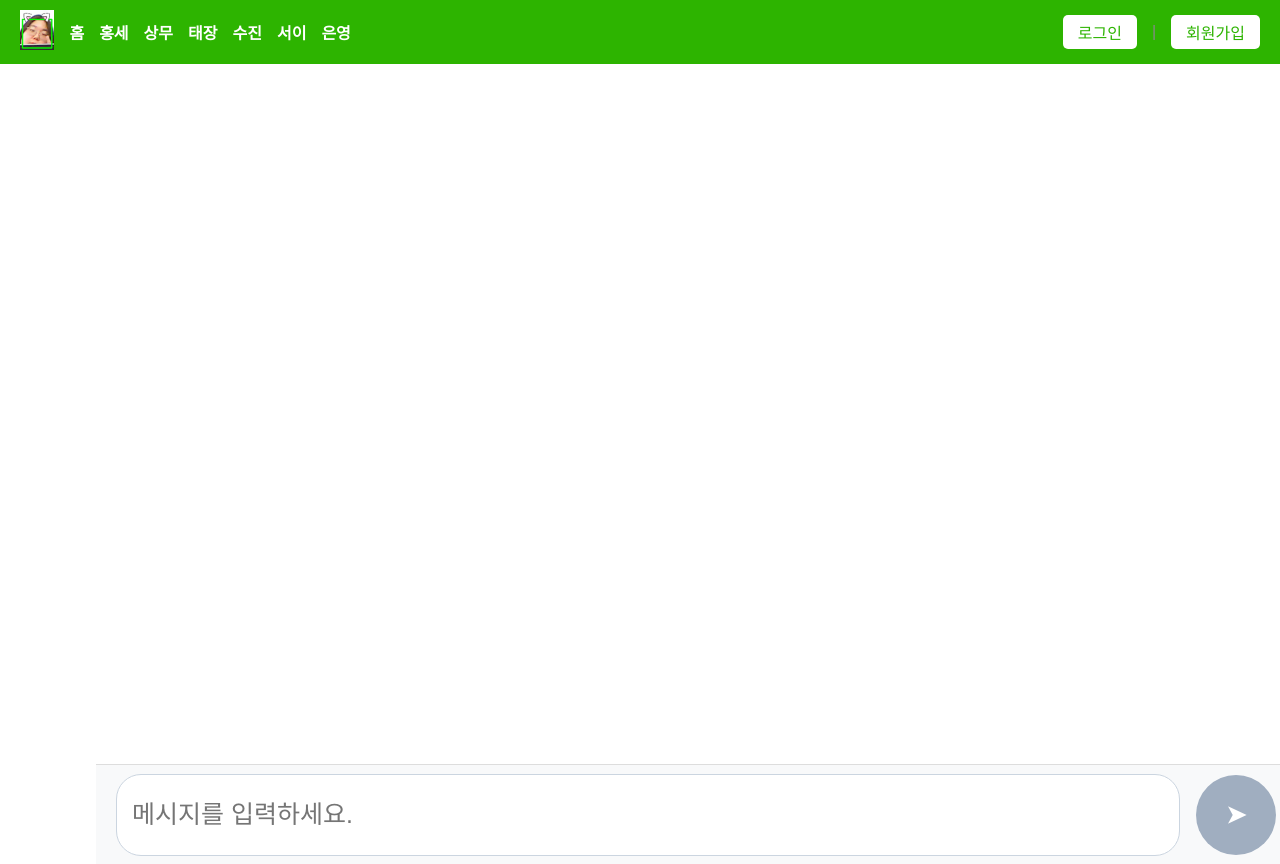
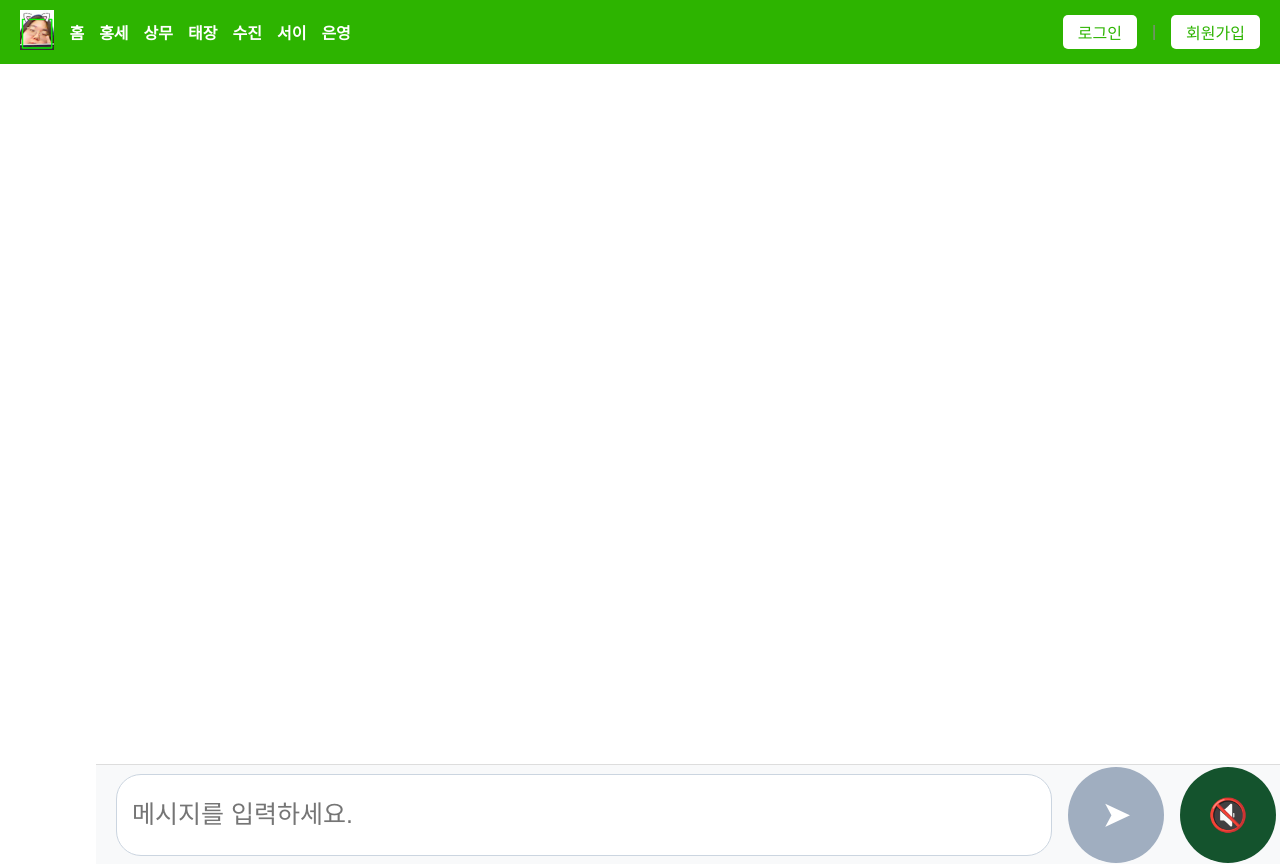
Before and after one commit to HexagonLab-s-SilverPlus/react, a React (Create React App) app: page /chat in a window 1280 px wide. Shown: the top 864 px of the page. Built offline with nearby package versions, Linux system fonts and the light colour scheme.

Commit message:
feat: 메시지 전송 시 스크롤 자동 내려감, 엔터키 다운으로 전송 구현

```diff
--- a/src/pages/ey/chat/ChatPage.js
+++ b/src/pages/ey/chat/ChatPage.js
@@ -1,4 +1,5 @@
-import React, { useState } from 'react';
+/* eslint-disable no-unused-vars */
+import React, { useState, useRef, useEffect } from 'react';
 import { useLocation } from 'react-router-dom';
 import './ChatPage.css';
 import Container from './Container.js';
@@ -15,6 +16,8 @@ function ChatPage() {
       : []
   ); // 초기 메시지 설정
   const [inputText, setInputText] = useState(''); // 새 입력값 관리
+
+  const chatEndRef = useRef(null); // 스크롤을 제어할 참조
 
   // AI 응답 생성 함수
   function getAiResponse(userMessage) {
@@ -42,6 +45,17 @@ function ChatPage() {
     setInputText(''); // 입력창 초기화
   };
 
+  const handleKeyDown = (e) => {
+    if(e.key === 'Enter'){
+        e.preventDefault();
+        handleSendMessage();
+    }
+  }
+  // 메시지가 추가될 때 스크롤을 최신 메시지로 이동
+  useEffect(() => {
+    chatEndRef.current?.scrollIntoView({ behavior: 'smooth' });
+  }, [messages]);
+
   return (
     <Container>
       <div className="chat-container">
@@ -65,6 +79,8 @@ function ChatPage() {
             }
             return null; // 홀수 인덱스 메시지는 렌더링하지 않음 (AI 메시지 이미 처리됨)
           })}
+          {/* 스크롤 참조 요소 */}
+          <div ref={chatEndRef}></div>
         </div>
         {/* 입력창 */}
         <div className="input-container">
@@ -75,6 +91,7 @@ function ChatPage() {
             aria-label="대화 입력창"
             value={inputText}
             onChange={handleInputChange}
+            onKeyDown={handleKeyDown} // Enter 키 핸들러 추가
           />
           <button
             className="send-button"
@@ -84,6 +101,16 @@ function ChatPage() {
           >
             <span className="arrow-icon">➤</span>
           </button>
+
+          <button
+            className="mic-button button" // 공통 클래스 추가
+            aria-label="음소거 버튼"
+            onClick={() => {
+              console.log('Mic button clicked');
+            }}
+          >
+            <span className="mic-icon">🔇</span>
+          </button>
         </div>
       </div>
     </Container>
--- a/src/pages/ey/chat/EYmain.css
+++ b/src/pages/ey/chat/EYmain.css
@@ -1,6 +1,56 @@
-/* EYmain.css */
+/* 버튼 기본 스타일 초기화 */
+.button {
+  display: flex;
+  align-items: center;
+  justify-content: center;
+  width: 96px; /* 버튼 크기 */
+  height: 96px; /* 버튼 크기 */
+  border: none;
+  border-radius: 50%;
+  background-color: #14532D; /* 버튼 배경색 */
+  color: #ffffff; /* 버튼 아이콘 색상 */
+  font-size: 32px; /* 아이콘 크기 */
+  cursor: pointer;
+  outline: none;
+  padding: 0; /* 패딩 초기화 */
+  margin: 0; /* 마진 초기화 */
+  box-sizing: border-box; /* 크기 계산 통일 */
+  transition: background-color 0.3s; /* 부드러운 호버 효과 */
+}
 
-  /* 반응형 여백 추가 */
+/* 아이콘 스타일 */
+.mic-icon,
+.arrow-icon {
+  font-size: 32px; /* 아이콘 크기 */
+  font-weight: bold; /* 아이콘 두께 */
+  line-height: 1; /* 아이콘 정렬 */
+  display: flex;
+  align-items: center;
+  justify-content: center;
+}
+
+/* 더 구체적인 선택자 */
+.input-container .send-button,
+.input-container .mic-button {
+  width: 96px;
+  height: 96px;
+  padding: 0;
+  margin: 0;
+}
+
+/* 버튼 hover 효과 */
+.button:hover {
+  background-color: #276749; /* 버튼 호버 효과 색상 */
+}
+
+/* 비활성화 상태 버튼 스타일 */
+.send-button:disabled {
+  background-color: #A0AEC0; /* 비활성화된 버튼 배경색 */
+  cursor: not-allowed; /* 클릭 불가 상태 */
+}
+
+
+/* 추가 스타일이 필요하면 여기에 작성 */
 .welcome-container {
   display: flex;
   flex-direction: column;
@@ -10,11 +60,11 @@
   padding: 20px;
   box-sizing: border-box;
   margin: 0 auto; /* 가운데 정렬 */
-  max-width: calc(100% - 100px); /* 좌우 여백 합산 (341 * 2) */
+  max-width: calc(100% - 100px); /* 좌우 여백 합산 */
 }
 
 .welcome-title {
-    font-size: 60px; /* 피그마 기준 제목 폰트 크기 */
+  font-size: 60px; /* 제목 폰트 크기 */
   color: #14532D; /* 제목 텍스트 색상 */
   text-align: center;
   margin-bottom: 20px;
@@ -22,7 +72,7 @@
 }
 
 .welcome-description {
-    font-size: 28px; /* 피그마 기준 설명 폰트 크기 */
+  font-size: 28px; /* 설명 폰트 크기 */
   color: #4A5568; /* 설명 텍스트 색상 */
   text-align: center;
   margin-bottom: 40px;
@@ -35,46 +85,11 @@
 }
 
 .text-input {
-    width: 926px; /* 피그마 기준 인풋창 너비 */
-    height: 96px; /* 피그마 기준 인풋창 높이 */
+  width: 926px; /* 인풋창 너비 */
+  height: 96px; /* 인풋창 높이 */
   padding: 0 20px;
   font-size: 28px; /* 인풋창 텍스트 크기 */
   border: 1px solid #CBD5E0; /* 입력창 테두리 색상 */
   border-radius: 50px;
   outline: none;
 }
-
-  .send-button,
-  .mic-button {
-    display: flex;
-    align-items: center;
-    justify-content: center;
-    width: 96px; /* 버튼 크기 */
-    height: 96px; /* 버튼 크기 */
-    border: none;
-    border-radius: 50%;
-    background-color: #14532D; /* 버튼 배경색 */
-    color: #ffffff; /* 버튼 아이콘 색상 */
-    font-size: 32px; /* 버튼 아이콘 크기 */
-    cursor: pointer;
-    outline: none;
-  }
-
-  .send-button:hover,
-  .mic-button:hover {
-    background-color: #276749; /* 버튼 호버 효과 색상 */
-  }
-
-  .arrow-icon {
-    font-weight: bold;
-  }
-
-  .mic-icon {
-    font-size: 28px;
-  }
-
-  /* 비활성화 상태 버튼 스타일 */
-.send-button:disabled {
-    background-color: #A0AEC0; /* 비활성화된 버튼 배경색 */
-    cursor: not-allowed; /* 클릭 불가 상태 */
-  }
--- a/src/pages/ey/chat/EYmain.js
+++ b/src/pages/ey/chat/EYmain.js
@@ -1,37 +1,57 @@
 // src/pages/ey/EYmain.js
 import React, { useState } from 'react';
-import { Link } from 'react-router-dom';
+import { Link, useNavigate } from 'react-router-dom';
 import './EYmain.css'; // 스타일링을 위한 CSS 파일 import
 import Container from './Container.js';
-
 
 function EYmain() {
   // 입력 상태 관리
   const [inputText, setInputText] = useState('');
+  const navigate = useNavigate(); // useNavigate 훅 초기화
 
   // 입력값 변경 시 상태 업데이트
   const handleInputChange = (e) => {
     setInputText(e.target.value);
   };
 
+  // 메시지 전송 함수
+  const handleSend = () => {
+    if (!inputText.trim()) return; // 빈 입력값 방지
+    console.log('InputText:', inputText);
+    navigate('/chat', { state: { userMessage: inputText } }); // 페이지이동
+    setInputText(''); // 입력창 초기화
+  };
+
+  // Enter 키 감지 핸들러
+  const handleKeyDown = (e) => {
+    if(e.key === 'Enter'){
+      e.preventDefault(); // 기본 Enter 키 동작 방지 (예: 폼 제출)
+      handleSend(); // 메시지 전송
+    }
+  }
   return (
     <Container>
       <div className="welcome-container">
-      <h1 className="welcome-title">점심은 드셨나요?<br />오늘 드신 점심메뉴를 이야기해주세요!</h1>
-      <p className="welcome-description">말씀해 주시면 목소리가 자동으로 입력됩니다. 편하게 대화해 보세요.</p>
+        <h1 className="welcome-title">
+          점심은 드셨나요?<br />오늘 드신 점심메뉴를 이야기해주세요!
+        </h1>
+        <p className="welcome-description">
+          말씀해 주시면 목소리가 자동으로 입력됩니다. 편하게 대화해 보세요.
+        </p>
         <div className="input-container">
           <input
             type="text"
             placeholder="오늘 날씨가 참 좋네."
             className="text-input"
             aria-label="대화 입력창"
-          value={inputText} // 입력값 상태 연결
-          onChange={handleInputChange} // 입력값 변경 이벤트 처리
+            value={inputText}
+            onChange={handleInputChange}
+            onKeyDown={handleKeyDown} // Enter 키 핸들러 추가
           />
           <Link
             to="/chat"
-          state={{ userMessage: inputText }} // state 전달
-          className="send-button"
+            state={{ userMessage: inputText }}
+            className="send-button button" // 공통 클래스 추가
             aria-label="전송 버튼"
             onClick={() => {
               console.log('InputText:', inputText);
@@ -41,13 +61,18 @@ function EYmain() {
           >
             <span className="arrow-icon">➤</span>
           </Link>
-        <button className="mic-button" aria-label="음소거 버튼">
+          <button
+            className="mic-button button" // 공통 클래스 추가
+            aria-label="음소거 버튼"
+            onClick={() => {
+              console.log('Mic button clicked');
+            }}
+          >
             <span className="mic-icon">🔇</span>
           </button>
         </div>
       </div>
     </Container>
-
   );
 }
 
```
Lines whose indentation alone changed are shown as unchanged.
